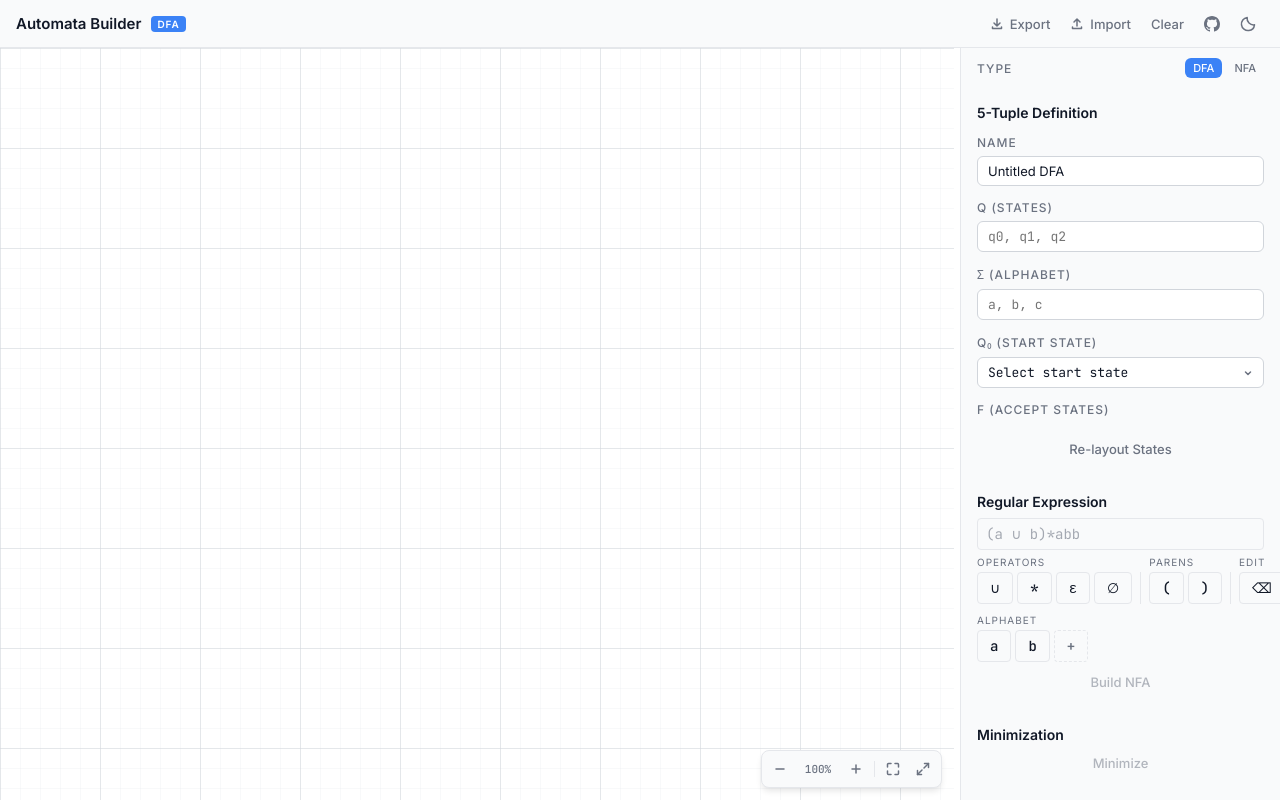
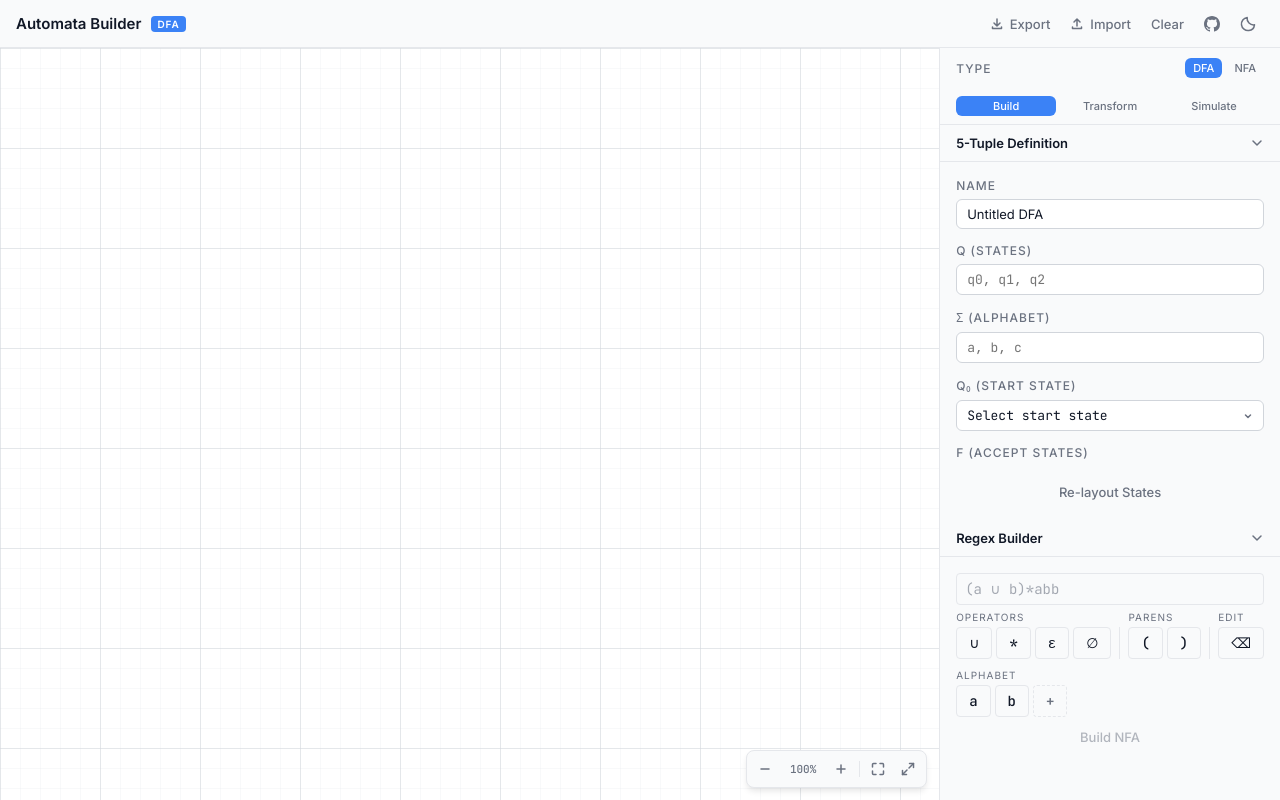
Before and after one commit to QuietOrbit/automata-builder, a Nuxt app: page / in a window 1280 px wide. Built offline with nearby package versions, Linux system fonts and the light colour scheme.

Commit message:
feat: restructure side panel with tabbed layout (#43)

```diff
--- a/components/editor/RegexPanel.vue
+++ b/components/editor/RegexPanel.vue
@@ -1,9 +1,5 @@
 <template>
   <div class="regex-panel">
-    <h3 class="panel-title">
-      Regular Expression
-    </h3>
-
     <div class="regex-input-group">
       <div class="regex-input-wrapper">
         <input
--- a/components/editor/TupleBuilder.vue
+++ b/components/editor/TupleBuilder.vue
@@ -1,9 +1,5 @@
 <template>
   <div class="tuple-builder">
-    <h3 class="editor-title">
-      5-Tuple Definition
-    </h3>
-
     <!-- Name -->
     <div class="field">
       <label
--- a/components/simulation/SimulationPanel.vue
+++ b/components/simulation/SimulationPanel.vue
@@ -1,9 +1,5 @@
 <template>
   <div class="simulation-panel">
-    <h3 class="panel-title">
-      Simulation
-    </h3>
-
     <!-- Input string -->
     <div class="field">
       <label
--- a/pages/index.vue
+++ b/pages/index.vue
@@ -1,15 +1,9 @@
 <template>
   <div class="workspace">
     <SvgCanvas class="canvas-area" />
-    <div
-      v-show="!viewport.isFullscreen"
-      class="resize-handle"
-      @pointerdown="onPointerDown"
-    />
     <aside
       v-show="!viewport.isFullscreen"
       class="side-panel"
-      :style="{ width: panelWidth + 'px' }"
     >
       <div class="type-toggle-section">
         <span class="field-label">Type</span>
@@ -30,25 +24,55 @@
           </button>
         </div>
       </div>
+
+      <TabBar
+        :model-value="sidebar.activeTab"
+        @update:model-value="sidebar.setTab($event)"
+      />
+
+      <div class="sidebar-content">
+        <!-- Build tab -->
+        <div v-show="sidebar.activeTab === SidebarTab.Build">
+          <SidebarSection
+            section-id="build:tuple"
+            title="5-Tuple Definition"
+          >
             <TupleBuilder />
+          </SidebarSection>
+          <SidebarSection
+            section-id="build:regex"
+            title="Regex Builder"
+          >
             <RegexPanel />
+          </SidebarSection>
+        </div>
+
+        <!-- Transform tab -->
+        <div v-show="sidebar.activeTab === SidebarTab.Transform">
           <ConversionPanel />
           <MinimizationPanel />
+        </div>
+
+        <!-- Simulate tab -->
+        <div v-show="sidebar.activeTab === SidebarTab.Simulate">
           <SimulationPanel />
+        </div>
+      </div>
     </aside>
   </div>
 </template>
 
 <script setup lang="ts">
-import { ref } from "vue";
 import { useAutomatonStore } from "~/stores/automaton";
 import { useSimulationStore } from "~/stores/simulation";
 import { useViewportStore } from "~/stores/viewport";
-import { AutomatonType } from "~/types/automaton";
+import { useSidebarStore, SidebarTab } from "~/stores/sidebar";
+import { AutomatonType, SimulationStatus } from "~/types/automaton";
 
 const automaton = useAutomatonStore();
 const simulation = useSimulationStore();
 const viewport = useViewportStore();
+const sidebar = useSidebarStore();
 
 function setType(type: AutomatonType) {
   if (automaton.type === type) return;
@@ -56,29 +80,10 @@ function setType(type: AutomatonType) {
   simulation.reset();
 }
 
-const panelWidth = ref(320);
-const MIN_WIDTH = 200;
-const MAX_WIDTH = 600;
-
-function onPointerDown(e: PointerEvent) {
-  const handle = e.currentTarget as HTMLElement;
-  handle.setPointerCapture(e.pointerId);
-  document.body.style.userSelect = "none";
-  document.body.style.cursor = "col-resize";
-
-  const onPointerMove = (ev: PointerEvent) => {
-    const newWidth = window.innerWidth - ev.clientX;
-    panelWidth.value = Math.min(MAX_WIDTH, Math.max(MIN_WIDTH, newWidth));
-  };
-
-  const onPointerUp = () => {
-    document.body.style.userSelect = "";
-    document.body.style.cursor = "";
-    handle.removeEventListener("pointermove", onPointerMove);
-    handle.removeEventListener("pointerup", onPointerUp);
-  };
-
-  handle.addEventListener("pointermove", onPointerMove);
-  handle.addEventListener("pointerup", onPointerUp);
+// Auto-switch to Simulate tab when simulation starts
+watch(() => simulation.status, (status) => {
+  if (status !== SimulationStatus.Idle) {
+    sidebar.setTab(SidebarTab.Simulate);
   }
+});
 </script>
```
Lines whose indentation alone changed are shown as unchanged.
